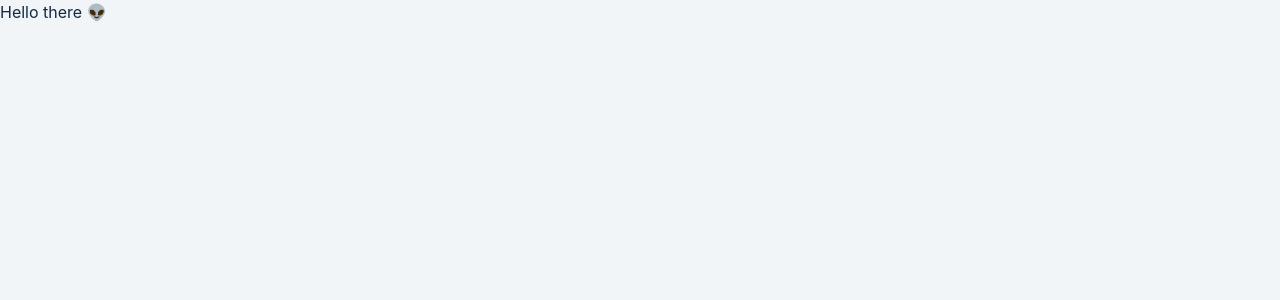
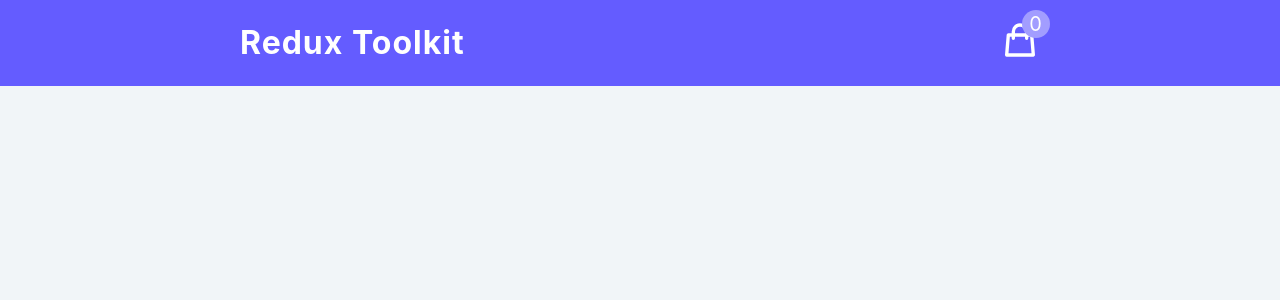
Before and after one commit to NikDoe/simple_cart_with_rtk, a React (Vite) app: page / in a window 1280 px wide. Shown: the top 300 px of the page. Built offline with nearby package versions, Linux system fonts and the light colour scheme.

Commit message:
use cart state in Navbar

```diff
--- a/src/App.tsx
+++ b/src/App.tsx
@@ -1,8 +1,10 @@
+import Navbar from './components/Navbar';
+
 function App() {
 	return (
-		<div>
-			Hello there 👽
-		</div>
+		<main>
+			<Navbar />
+		</main>
 	);
 }
 
--- /dev/null
+++ b/src/components/Navbar.tsx
@@ -0,0 +1,23 @@
+import { useAppSelector } from '../hooks';
+import { CartIcon } from '../icons';
+
+const Navbar = () => {
+	const { amount } = useAppSelector((store) => store.cart);
+
+	return (
+		<>
+			<nav>
+				<div className='nav-center'>
+					<h3>redux toolkit</h3>
+					<div className='nav-container'>
+						<CartIcon />
+						<div className='amount-container'>
+							<p className='total-amount'>{amount}</p>
+						</div>
+					</div>
+				</div>
+			</nav>
+		</>
+	);
+};
+export default Navbar;
--- a/src/features/cart/cartSlice.ts
+++ b/src/features/cart/cartSlice.ts
@@ -13,6 +13,6 @@
 	reducers: {}
 });
 
-console.log(cartSlice);
+// console.log(cartSlice);
 
 export default cartSlice.reducer;
--- /dev/null
+++ b/src/hooks/index.ts
@@ -0,0 +1,5 @@
+import { TypedUseSelectorHook, useDispatch, useSelector } from 'react-redux';
+import { AppDispatch, RootState } from '../store';
+
+export const useAppDispatch: () => AppDispatch = useDispatch;
+export const useAppSelector: TypedUseSelectorHook<RootState> = useSelector;
--- a/src/store.ts
+++ b/src/store.ts
@@ -6,3 +6,6 @@
 		cart: cartReducer,
 	}
 });
+
+export type RootState = ReturnType<typeof store.getState>;
+export type AppDispatch = typeof store.dispatch;
```
